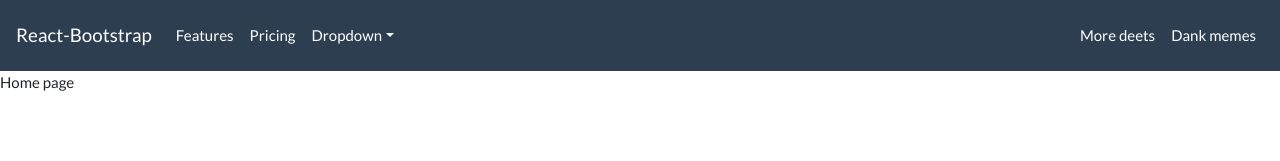
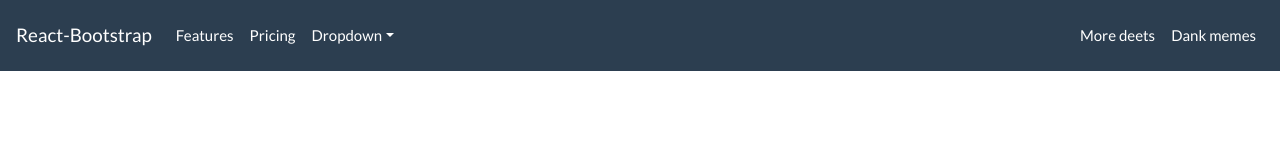
Before and after one commit to dferndz/utcs-home-page, a React (Create React App) app: page / in a window 1280 px wide. Shown: the top 161 px of the page. Built offline with nearby package versions, Linux system fonts and the light colour scheme.

Commit message:
router config

```diff
--- a/src/app/index.tsx
+++ b/src/app/index.tsx
@@ -2,12 +2,14 @@ import React from "react";
 import { BrowserRouter as Router, Switch, Route } from "react-router-dom";
 
 import { pages, Page } from "../pages";
+import { PUBLIC_URL } from "../constants";
 
 import Navbar from "../components/Navbar";
 
 import "../assets/css/bootstrap.min.css";
 
 const App = () => {
+  console.log(PUBLIC_URL);
   return (
     <Router>
       <Navbar />
@@ -15,7 +17,7 @@ const App = () => {
         {pages.map((page: Page, key: number) => (
           <Route
             exact={page.exact}
-            path={page.path}
+            path={`${PUBLIC_URL}${page.path}`}
             component={page.component}
             key={key}
           />
--- /dev/null
+++ b/src/constants.ts
@@ -0,0 +1 @@
+export const PUBLIC_URL = process.env.PUBLIC_URL || "/~danielf";
--- a/src/pages.ts
+++ b/src/pages.ts
@@ -10,7 +10,7 @@ export type Page = {
 export const pages: Page[] = [
   {
     title: "Home page",
-    path: "/",
+    path: "",
     component: HomePage,
     exact: true,
   },
```
